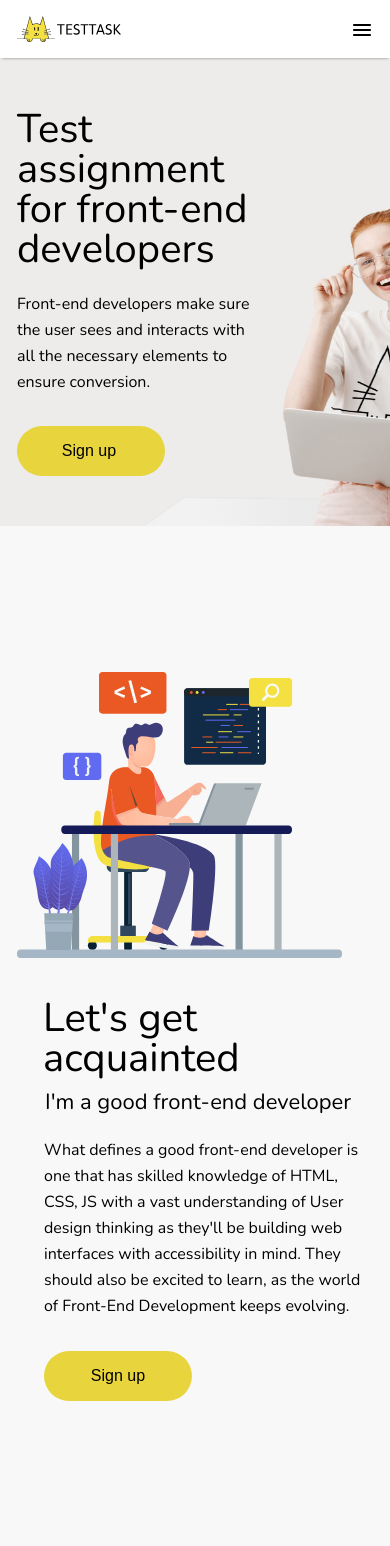
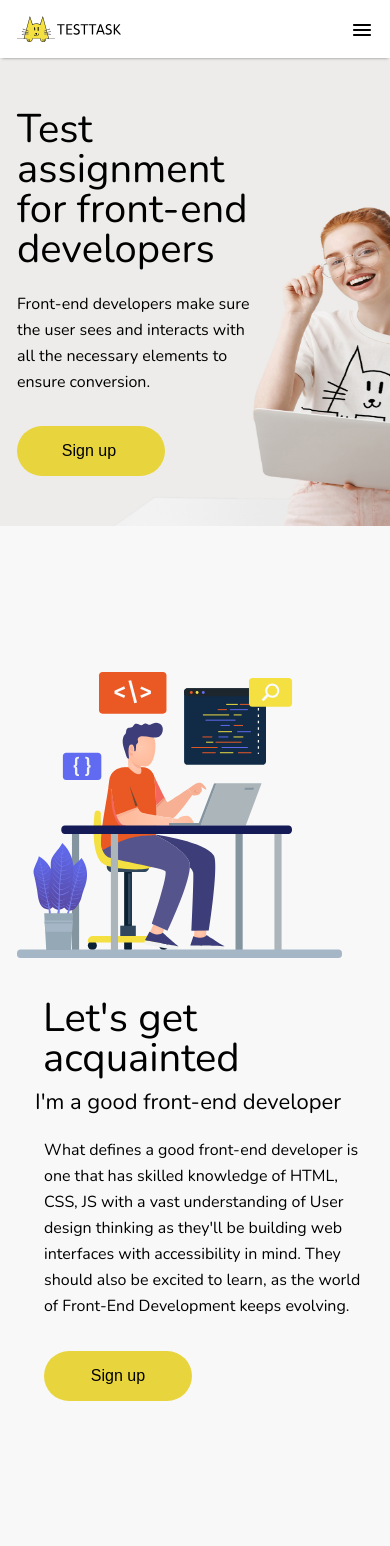
Before and after one commit to LegenderyStarLord/abz-test-assignment, a React (Create React App) app: page / in a window 390 px wide. Shown: the top 1546 px of the page. Built offline with nearby package versions, Linux system fonts and the light colour scheme; no server answers.

Commit message:
change mobile version width version 9

```diff
--- a/src/components/Description/Description.scss
+++ b/src/components/Description/Description.scss
@@ -198,7 +198,7 @@
     background-repeat: no-repeat, repeat;
     background-size: 240% 81%;
     max-height: 468px;
-    background-position: -250px 111px;
+    background-position: -280px 111px;
   }
   .description-block-1 {
     margin-left: 17px;
@@ -220,7 +220,7 @@
   }
 
   .second-section {
-    max-width: 400px;
+    max-width: 405px;
     display: flex;
     flex-direction: column;
     padding-top: 73px;
@@ -247,7 +247,7 @@
     }
     h3 {
       width: 307px;
-      padding-right: 38px;
+      padding-right: 48px;
     }
     p {
       max-width: 20.5rem;
--- a/src/components/Footer/Footer.scss
+++ b/src/components/Footer/Footer.scss
@@ -16,7 +16,7 @@
 //MOBILE SCREEN
 @media all and (max-width: 500px) {
   .footer-container {
-    max-width: 400px;
+    max-width: 405px;
   }
   .footer-heading {
     padding-left: 15px;
--- a/src/components/Users/Users.scss
+++ b/src/components/Users/Users.scss
@@ -185,6 +185,7 @@ p.overflow::after {
     h2 {
       max-width: 20.5rem;
       padding-top: 115px;
+      padding-left: 0;
       margin: 0 auto;
     }
 
@@ -200,7 +201,7 @@ p.overflow::after {
     grid-column-gap: 29px;
     margin-left: 0;
     .block {
-      width: 23rem;
+      width: 24rem;
       margin: 0 auto;
     }
   }
```
